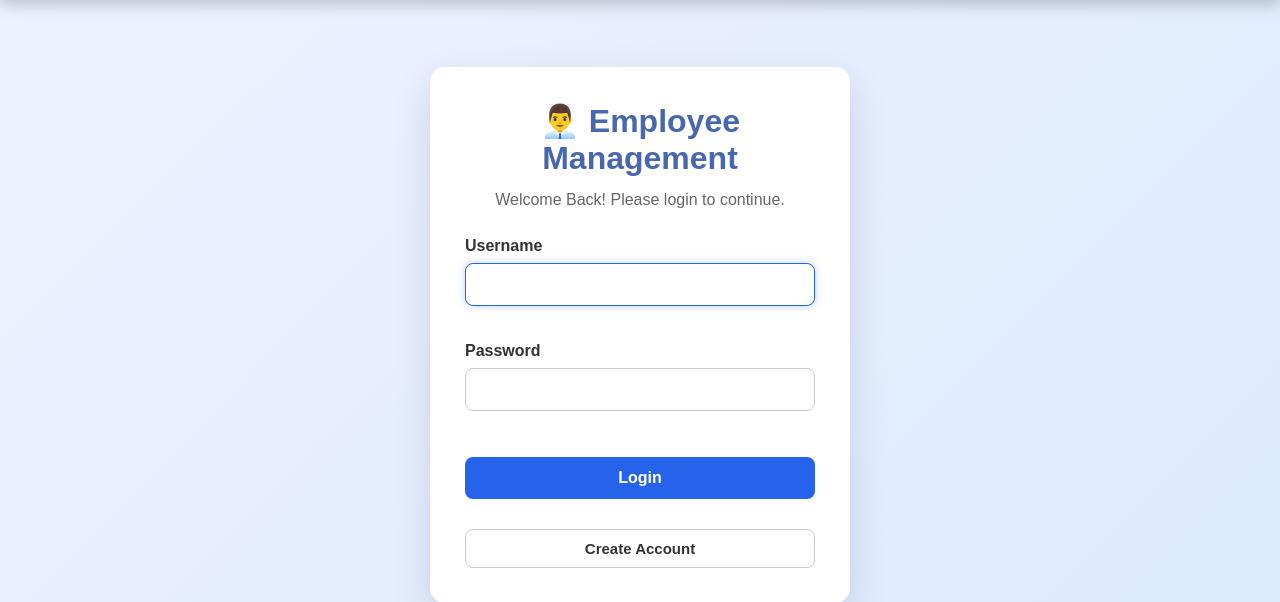
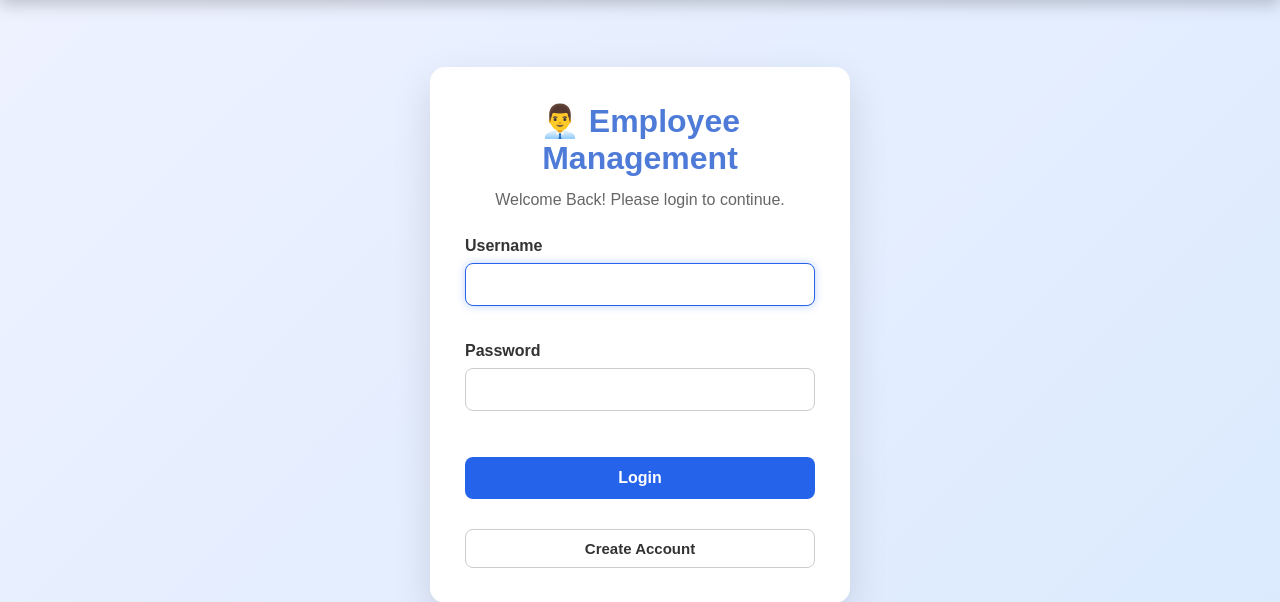
Before and after one commit to Manish-Gamare-Zapuza/Django-demo, a Django app: page /accounts/login/ in a window 1280 px wide. Shown: the part 64-666 px from the top of the page. Run offline with Django 4.2, Linux system fonts and the light colour scheme.

Commit message:
chnages login page

```diff
--- a/employees/templates/registration/login.html
+++ b/employees/templates/registration/login.html
@@ -79,7 +79,7 @@
 }
 
 .login-panel h1{
-    color: #4768af;
+    color: #4f7bd8;
     margin-bottom:10px;
 }
 
```
